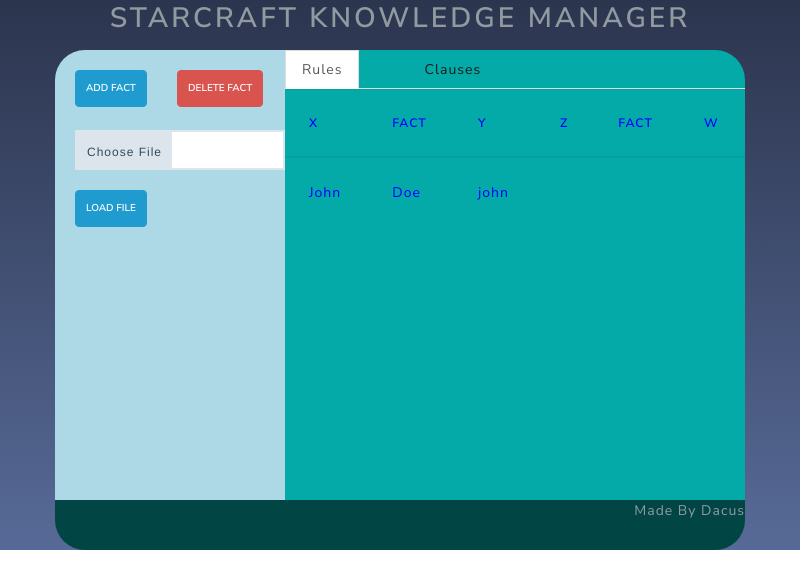
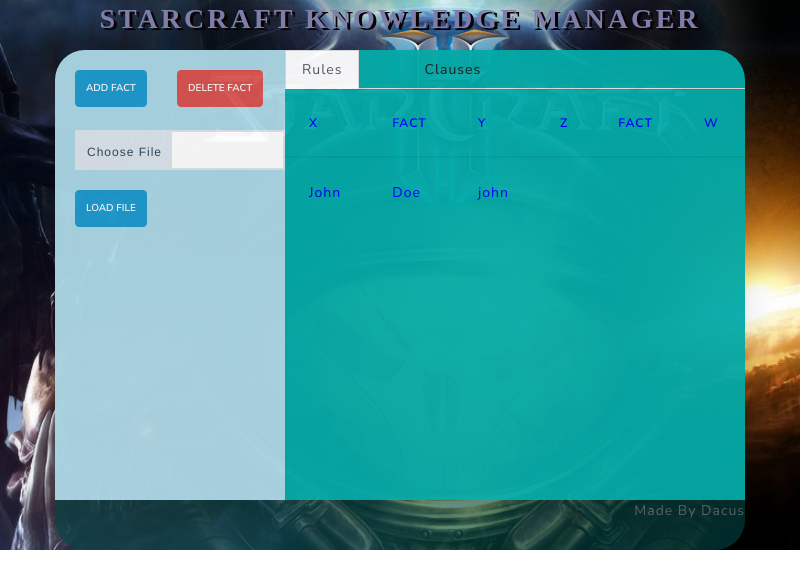
Before and after one commit to DACUS1995/Prolog-knowledge-base-manager, an Electron app: page index.html in a window 800 px wide. Drawn offline with Linux system fonts and the light colour scheme; no server answers.

Commit message:
background style

```diff
--- a/index.js
+++ b/index.js
@@ -70,6 +70,6 @@
         filename = path.replace("C:\\fakepath\\", "");
         path = path.replace("C:\\fakepath\\", `${__dirname}\\`);
 
-        document.getElementById("noFile").innerHTML = filename;
+        document.getElementById("noFile").innerHTML = filename.length < 10 ? `filename: ${filename}` :  filename;
     }
 );
--- a/style/index.css
+++ b/style/index.css
@@ -10,17 +10,22 @@
 
 header {
     grid-column: span 12;
+    font-family: "Times New Roman", Georgia, Serif;
+    color: rgb(126, 126, 170);
+    text-shadow: 3px 2px #0c0000;
     /* grid-row: 2/12; */
     /* background-color: rgb(1, 70, 69); */
 }
 aside {
     grid-column: span 4;
+    opacity: 0.95;
     /* grid-row: 10/12;     */
     background-color: lightblue;
     border-radius: 30px 0px 0px 0px;
 }
 main {
     grid-column: span 8;
+    opacity: 0.95;
     /* grid-row: 10/12;     */
     background-color: rgb(4, 170, 168);
     border-radius: 0px 30px 0px 0px;
@@ -30,6 +35,7 @@
     /* grid-row: 2/12;     */
     background-color: rgb(1, 70, 69);
     border-radius: 0px 0px 30px 30px;
+    opacity: 0.6;
 }
 
 header {
@@ -38,7 +44,9 @@
 }
 
 .enclosing {
-    background:-webkit-linear-gradient(top,  #2c354e 0%,#576a97 100%);
+    /* background: -webkit-linear-gradient(top,  #2c354e 0%,#576a97 100%); */
+    background: url("resources/background.jpg") top center no-repeat;
+    background-size:cover;
 }
 
 .signature {
```
Also changed, not shown: style/resources/background.jpg (added).
